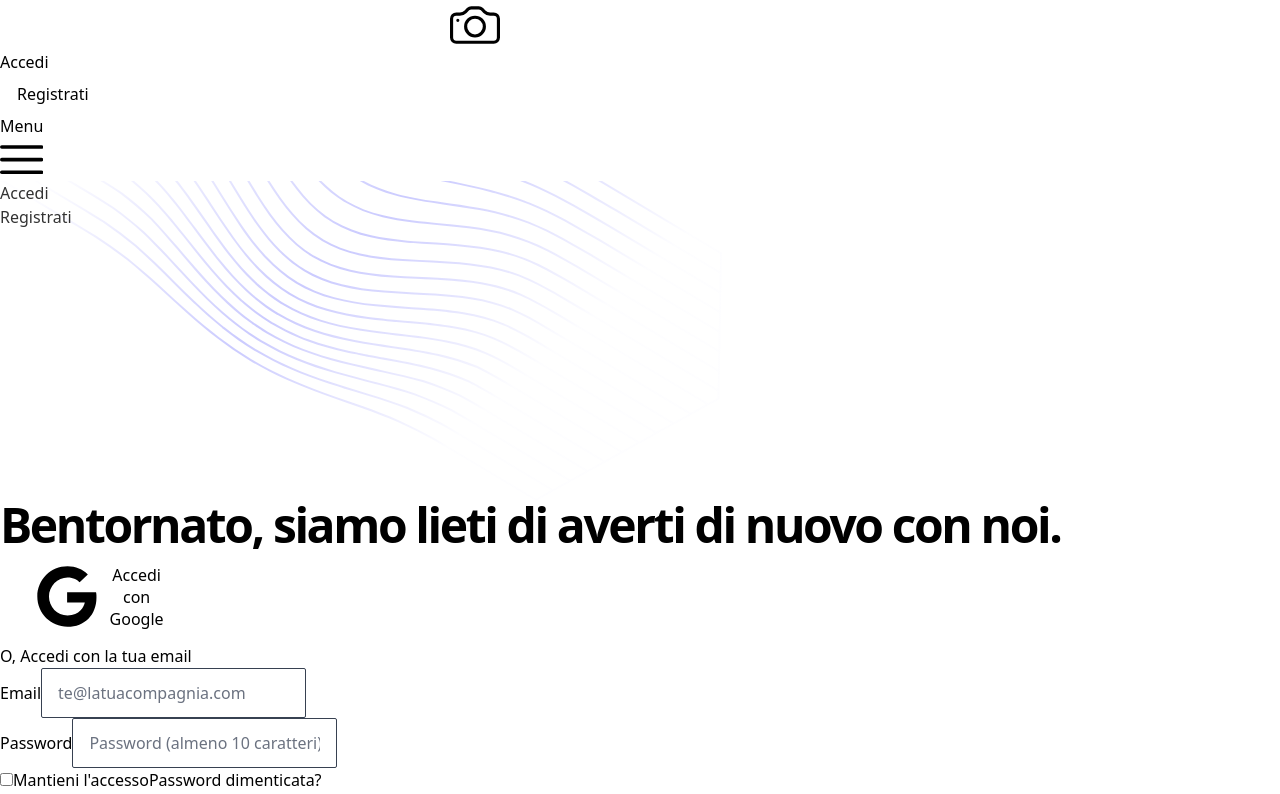
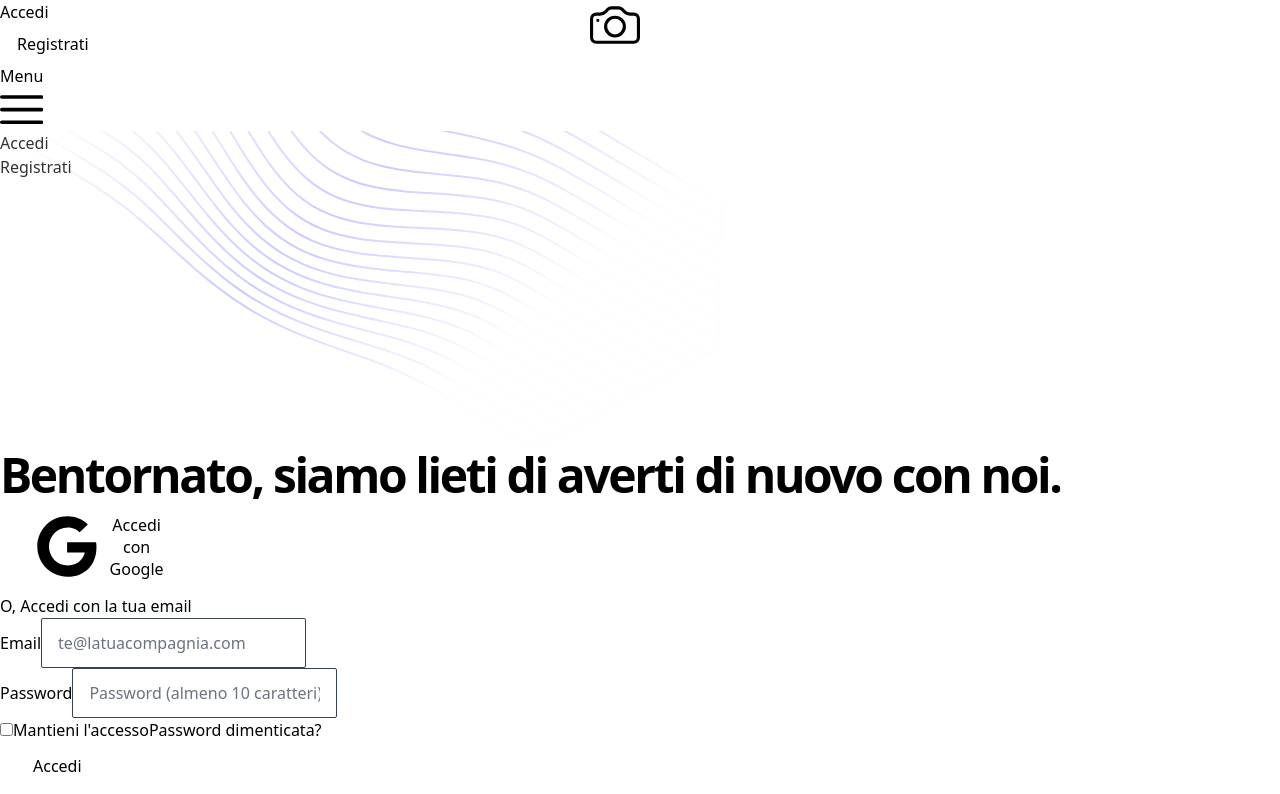
Before and after one commit to Worler94/first-web-template, a React (Vite) app: page /signin in a window 1280 px wide. Shown: the top 794 px of the page. Built offline with nearby package versions, Linux system fonts and the light colour scheme.

Commit message:
commit_davide

```diff
--- a/src/css/style.css
+++ b/src/css/style.css
@@ -22,3 +22,9 @@
 [x-cloak=""] {
     display: none;
 }
+
+#shrink2{
+ marginLeft: '50%';
+ position : absolute;
+
+}
--- a/src/partials/Header.jsx
+++ b/src/partials/Header.jsx
@@ -36,7 +36,7 @@ function Header() {
         <div className="flex items-center justify-between h-20">
 
           {/* Site branding */}
-          <div className="shrink-0 mr-4" style={{ marginLeft: '450px' }}>
+          <div className="shrink-0 mr-4" style={{ right: '50%', position:'absolute'}}>
 
           {/* Logo */}
             <svg xmlns="http://www.w3.org/2000/svg" width="50" height="50" fill="currentColor" className="bi bi-camera"
```
